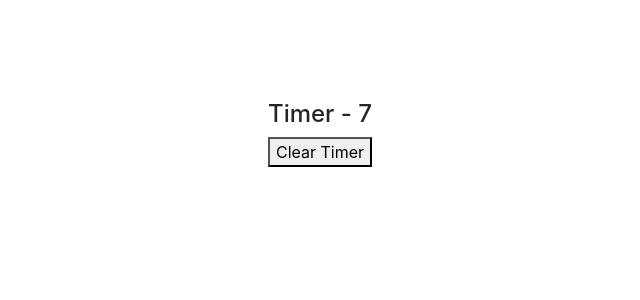
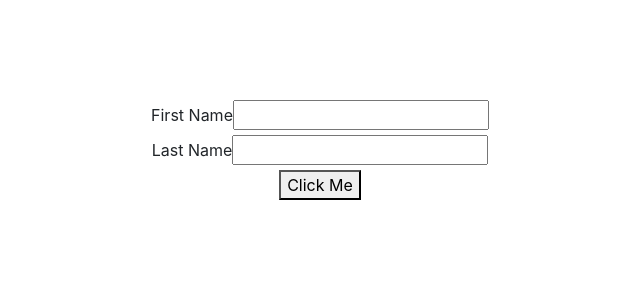
Before and after one commit to shawon39/45-days-of-code---React-JS, a React (Create React App) app: page / in a window 1280 px wide. Shown: the top 300 px of the page, without its empty margins (320-960 px from the left). Built offline with nearby package versions, Linux system fonts and the light colour scheme.

Commit message:
Added Custom Hooks

```diff
--- /dev/null
+++ b/src/hooksComponents/8-customHooks/useCounter/CounterOne.js
@@ -0,0 +1,16 @@
+import React from 'react'
+import useCounter from './useCounter';
+
+function CounterOne() {
+  const [count, increment, decrement , reset ] = useCounter(0, 1);
+  return (
+    <div>
+      <h4>Count = {count}</h4>
+      <button onClick={increment}>Increment</button>
+      <button onClick={decrement}>Decrement</button>
+      <button onClick={reset}>Reset</button>
+    </div>
+  )
+}
+
+export default CounterOne
--- /dev/null
+++ b/src/hooksComponents/8-customHooks/useCounter/CounterTwo.js
@@ -0,0 +1,16 @@
+import React from 'react'
+import useCounter from './useCounter';
+
+function CounterTwo() {
+  const [count, increment, decrement , reset ] = useCounter(10, 10);
+  return (
+    <div>
+      <h4>Count = {count}</h4>
+      <button onClick={increment}>Increment</button>
+      <button onClick={decrement}>Decrement</button>
+      <button onClick={reset}>Reset</button>
+    </div>
+  )
+}
+
+export default CounterTwo
--- /dev/null
+++ b/src/hooksComponents/8-customHooks/useDocumentTitle/DocTitleOne.js
@@ -0,0 +1,15 @@
+import React, { useState } from "react";
+import useDocumentTitle from './useDocumentTitle';
+
+function DocTitleOne() {
+	const [count, setCount] = useState(0);
+
+  useDocumentTitle(count);
+	return (
+		<div>
+			<button onClick={() => setCount(count + 1)}>Count - {count}</button>
+		</div>
+	);
+}
+
+export default DocTitleOne;
--- /dev/null
+++ b/src/hooksComponents/8-customHooks/useDocumentTitle/DocTitleTwo.js
@@ -0,0 +1,15 @@
+import React, { useState } from "react";
+import useDocumentTitle from "./useDocumentTitle";
+
+function DocTitleTwo() {
+	const [count, setCount] = useState(0);
+
+	useDocumentTitle(count);
+	return (
+		<div>
+			<button onClick={() => setCount(count + 1)}>Count - {count}</button>
+		</div>
+	);
+}
+
+export default DocTitleTwo;
--- /dev/null
+++ b/src/hooksComponents/8-customHooks/useInput/FormComponent.js
@@ -0,0 +1,30 @@
+import React from "react";
+import useInput from "./useInput";
+
+function FormComponent() {
+	const [firstName, bindFirstName, resetFirstName] = useInput("");
+	const [lastName, bindLastName, resetLastName] = useInput("");
+
+	const submitHandler = (event) => {
+		event.preventDefault();
+		alert(`Hello ${firstName} ${lastName}`);
+		resetFirstName();
+		resetLastName();
+	};
+
+	return (
+		<form onSubmit={submitHandler}>
+			<div>
+				<label>First Name</label>
+				<input {...bindFirstName} type="text" />
+			</div>
+			<div>
+				<label>Last Name</label>
+				<input {...bindLastName} type="text" />
+			</div>
+			<button type="submit">Click Me</button>
+		</form>
+	);
+}
+
+export default FormComponent;
--- /dev/null
+++ b/src/hooksComponents/8-customHooks/useInput/useInput.js
@@ -0,0 +1,17 @@
+import { useState } from "react";
+
+function useInput(initialValue) {
+	const [value, setValue] = useState(initialValue);
+	const reset = () => {
+		setValue(initialValue);
+	};
+	const bind = {
+		value: value,
+		onChange: (event) => {
+			setValue(event.target.value);
+		},
+	};
+	return [value, bind, reset];
+}
+
+export default useInput;
--- a/src/hooksComponents/App2.js
+++ b/src/hooksComponents/App2.js
@@ -20,12 +20,17 @@ import "./App2.css";
 // import ParentComponent from "./5-useCallback/ParentComponent";
 // import Count from "./6-useMemo/Count";
 // import FocusInput from "./7-useRef/FocusInput";
-import HookTimer from "./7-useRef/HookTimer";
+// import HookTimer from "./7-useRef/HookTimer";
+// import DocTitleOne from "./8-customHooks/useDocumentTitle/DocTitleOne";
+// import DocTitleTwo from "./8-customHooks/useDocumentTitle/DocTitleTwo";
+// import CounterOne from "./8-customHooks/useCounter/CounterOne";
+// import CounterTwo from "./8-customHooks/useCounter/CounterTwo";
+import FormComponent from "./8-customHooks/useInput/FormComponent";
 
 function App2() {
 	return (
 		<div className="App2">
-			<HookTimer/>
+			<FormComponent/>
 		</div>
 	);
 }
```
Also changed, not shown: src/hooksComponents/8-customHooks/useCounter/useCounter.js (added, +18 -0 lines), src/hooksComponents/8-customHooks/useDocumentTitle/useDocumentTitle.js (added, +9 -0 lines).
